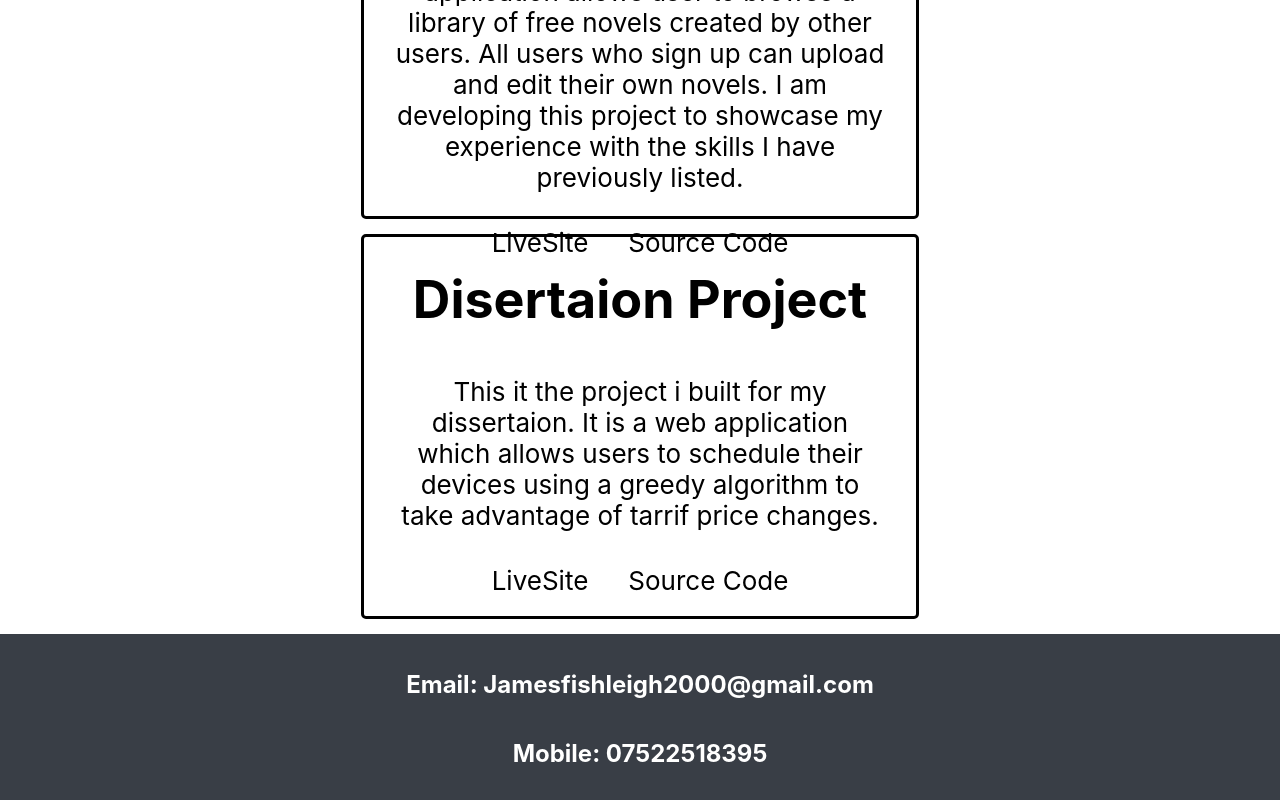
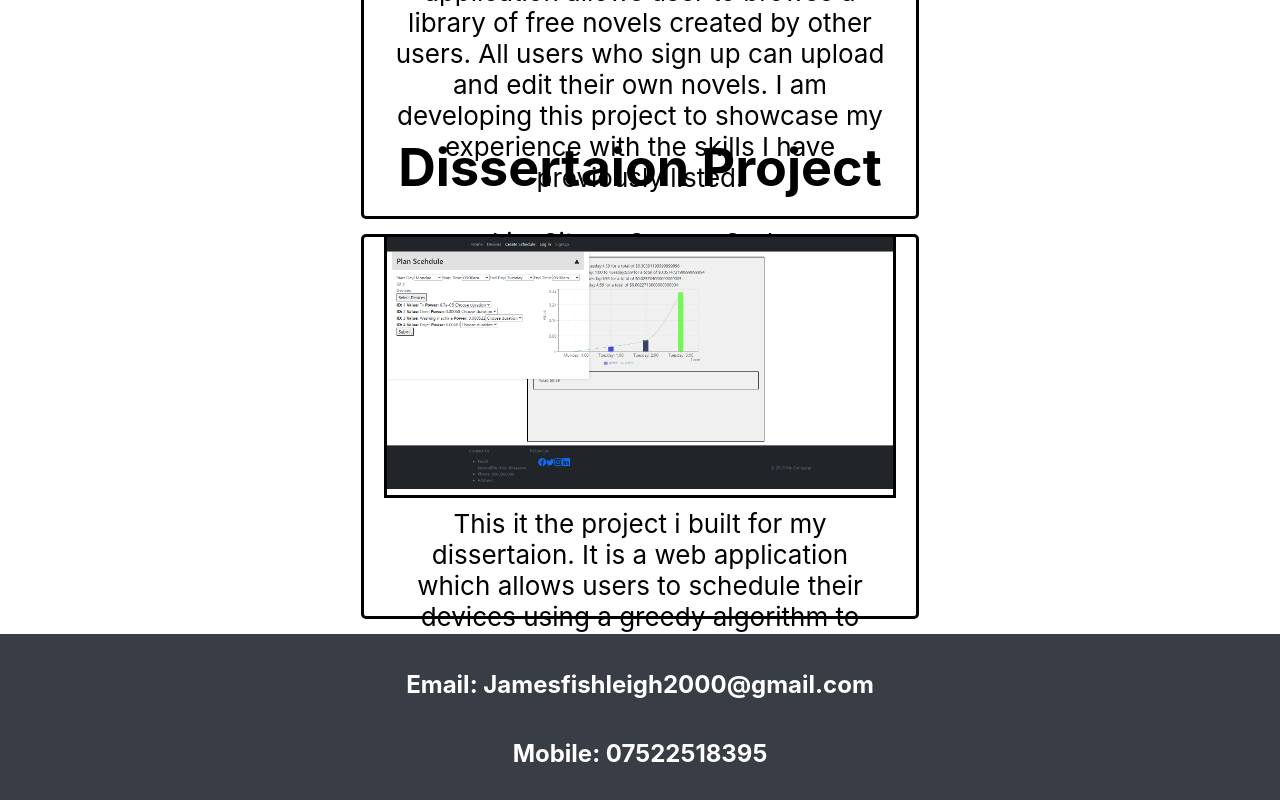
Before and after one commit to Nightstaryo/JamesFishleighPort, a React (Create React App) app: page / in a window 1280 px wide. Shown: the part 4853-5653 px from the top of the page. Built offline with nearby package versions, Linux system fonts and the light colour scheme.

Commit message:
Add Dissertation Img and Source Code Link

```diff
--- a/src/App.css
+++ b/src/App.css
@@ -250,7 +250,7 @@ margin: 10px;
 }
 .prod-img{
   border: solid black;
-  min-height: 40vh;
+
 
 }
 .prod-logs{
--- a/src/components/Experience.js
+++ b/src/components/Experience.js
@@ -1,5 +1,5 @@
 import React from "react";
-
+import DissertationIMG from '../images/DissertationIMG.png';
 const Experience=() =>{
     return (
 
@@ -22,14 +22,21 @@ const Experience=() =>{
           </div>
           <div className="Project-Box">
 
-          <h1>Disertaion Project</h1>
+          <h1>Dissertaion Project</h1>
+          <div className="prod-img"> <img
+        src={DissertationIMG}
+        alt="Description of the image"
+        style={{
+          maxWidth: '100%'// Set the maximum width
 
+        }}
+      /></div>
           <div className="prod-dsc">This it the project i built for my dissertaion. It is a web application which allows users to schedule their devices using a greedy algorithm to take advantage of tarrif price changes. </div>
           <div className="prod-buttons">
           <div className="prod-button"> <a href="http://unn-w19012185.newnumyspace.co.uk/project/app/" target="_blank" rel="noopener noreferrer">
           LiveSite
       </a></div>
-          <div className="prod-button">Source Code</div>
+          <div className="prod-button "><a href="https://github.com/Nightstaryo/Disertation.git" target="_blank" rel="noopener noreferrer">Source Code</a></div>
           </div>
           </div>
           </div>
```
Also changed, not shown: src/images/DissertationIMG.png (added).
